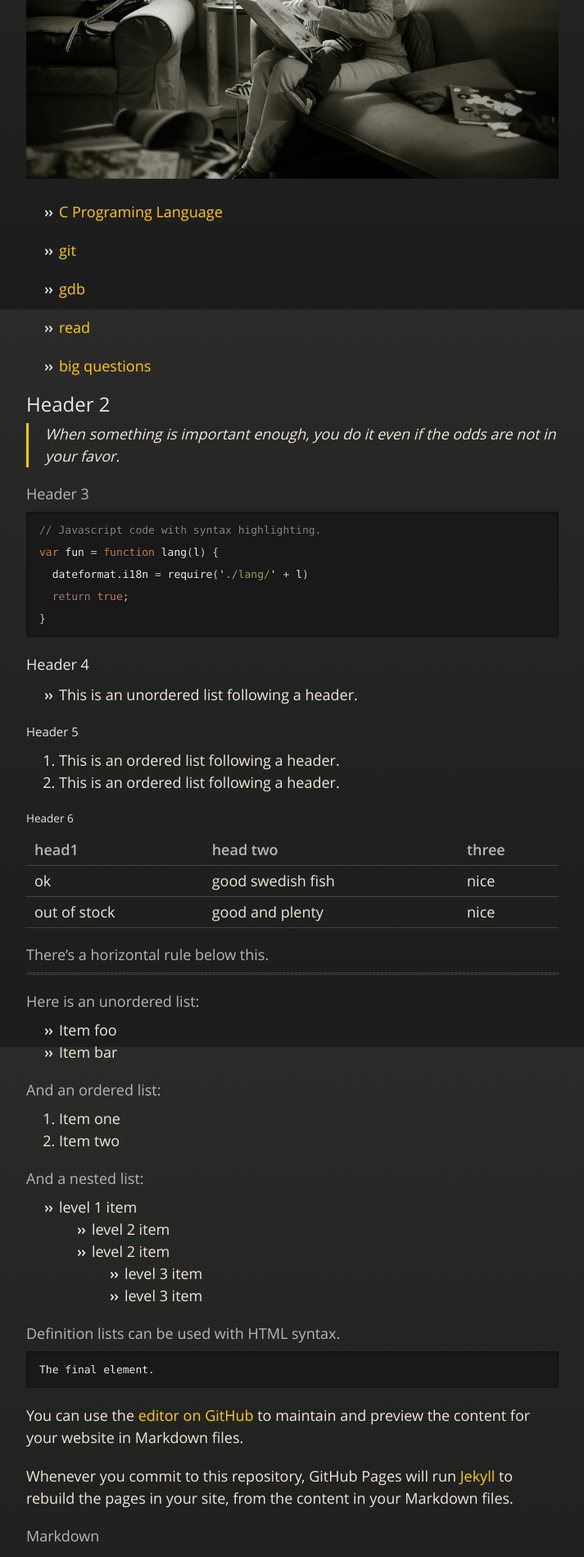
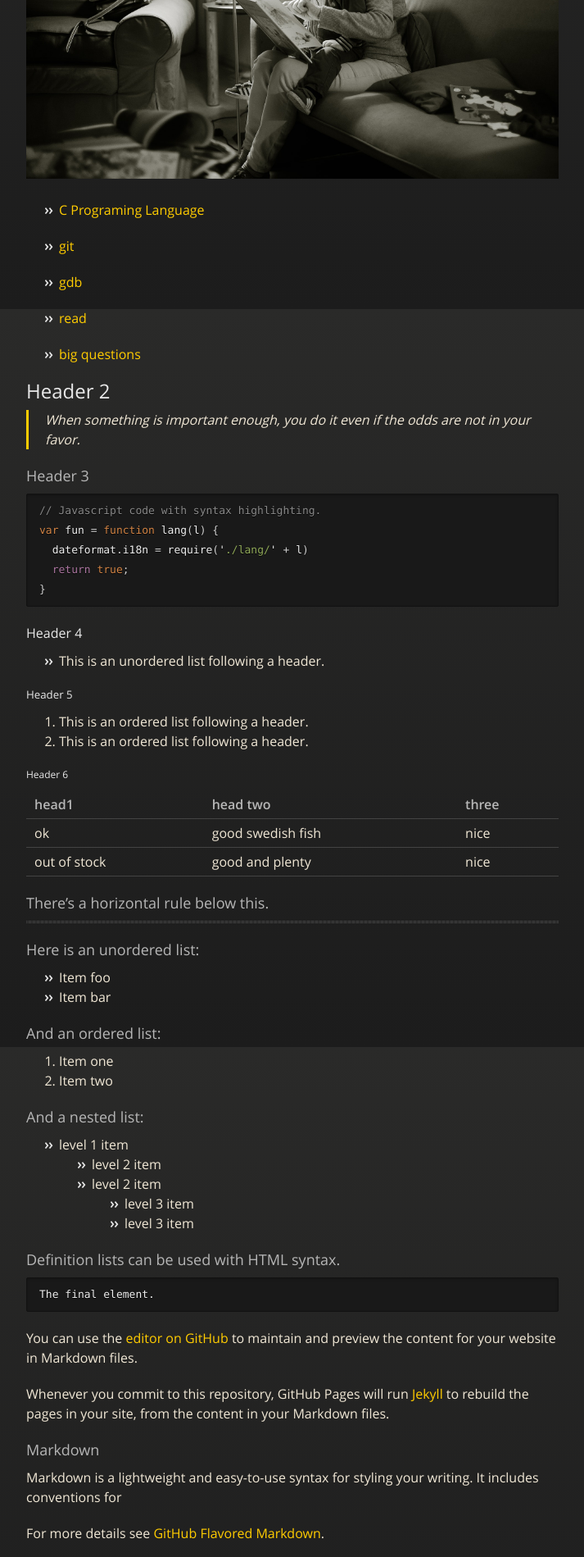
Before and after one commit to kexinerchen/kexinerchen.github.io, a Jekyll site: the page built from index.md, in a window 1280 px wide. Shown: the part 523-2422 px from the top of the page at 82% size, without its empty margins (283-996 px from the left). Built offline with Jekyll 4.4.1, drawn with Linux system fonts in a browser that asks for light colours; our own code applies the rules of GitHub Pages for plain Markdown files.

Commit message:
Update jekyll-theme-midnight.scss

```diff
--- a/_sass/jekyll-theme-midnight.scss
+++ b/_sass/jekyll-theme-midnight.scss
@@ -5,7 +5,7 @@
 body {
   padding:0px 0 20px 0px;
   margin: 0px;
-  font:18px/1.5 "OpenSansRegular", "Helvetica Neue", Helvetica, Arial, sans-serif;
+  font:16px/1.5 "OpenSansRegular", "Helvetica Neue", Helvetica, Arial, sans-serif;
   color:#f0e7d5;
   font-weight: normal;
   background: #252525;
```
